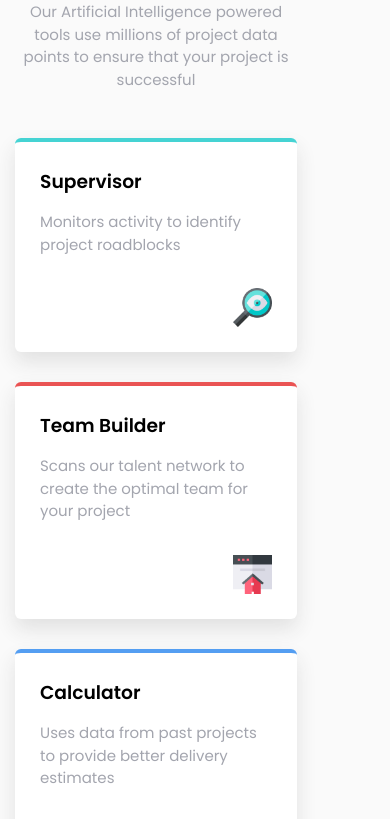
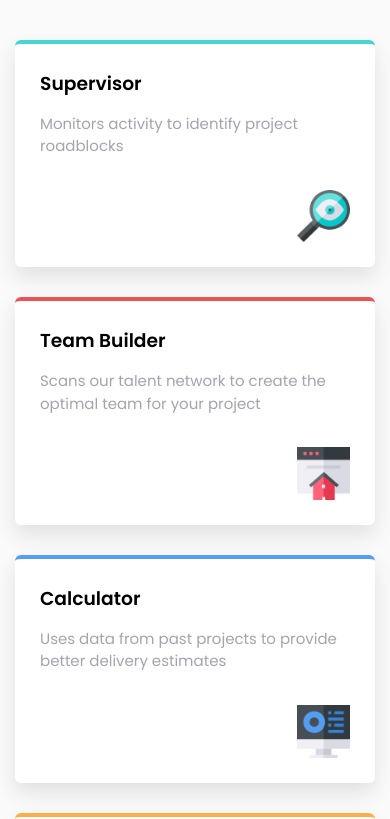
Before and after one commit to abubala/Four-Cards, a plain HTML site: page index.html in a window 390 px wide. Shown: the part 198-1017 px from the top of the page. Drawn offline with Linux system fonts and the light colour scheme.

Commit message:
improved responsiveness on very small devices

```diff
--- a/style.css
+++ b/style.css
@@ -116,7 +116,7 @@ footer {
 
     body {
         margin: 0;
-        /* max-width: 100vw; */
+        max-width: 100vw;
         border: none;
         overflow: scroll;
         box-shadow: none;
```
